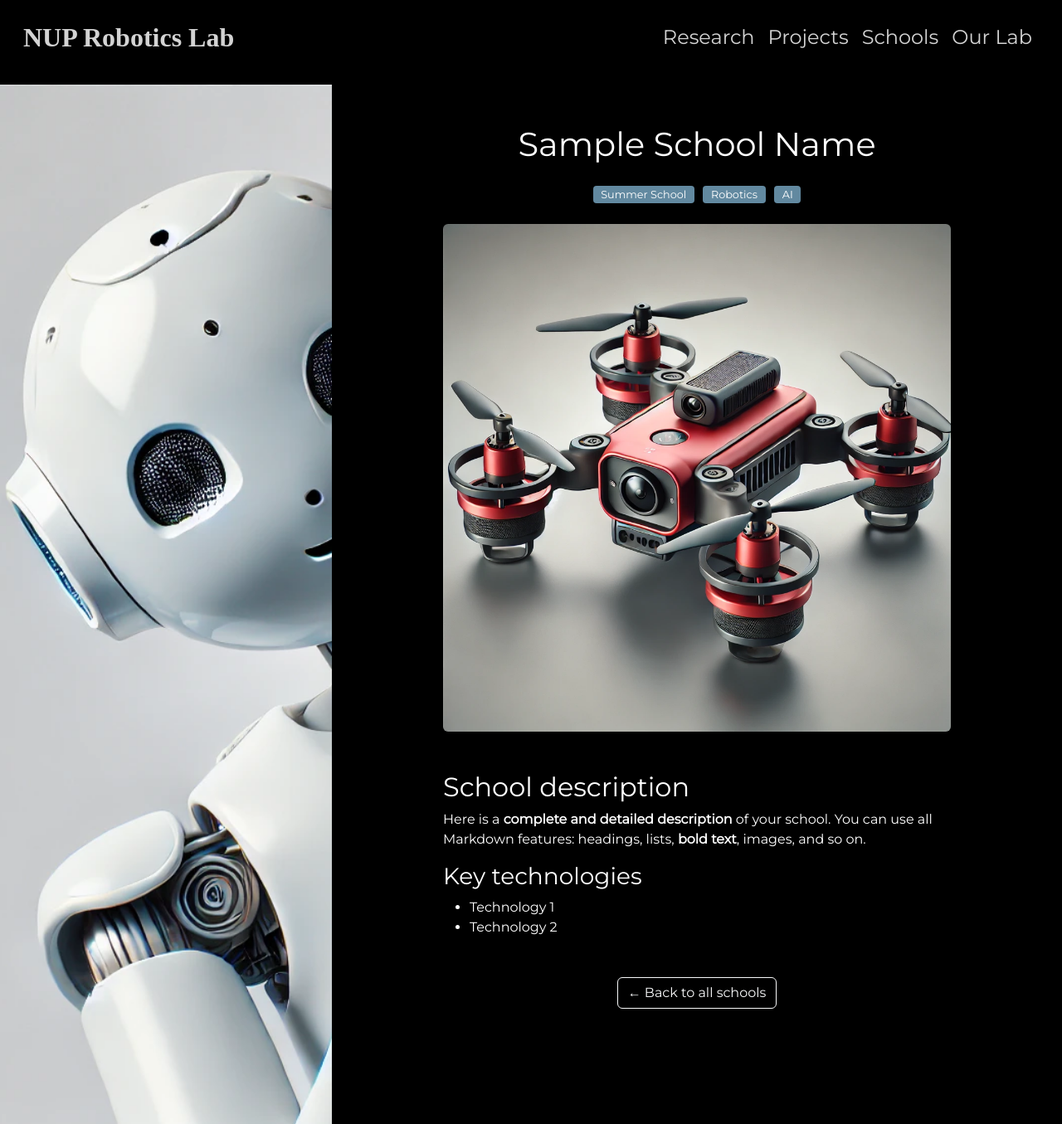
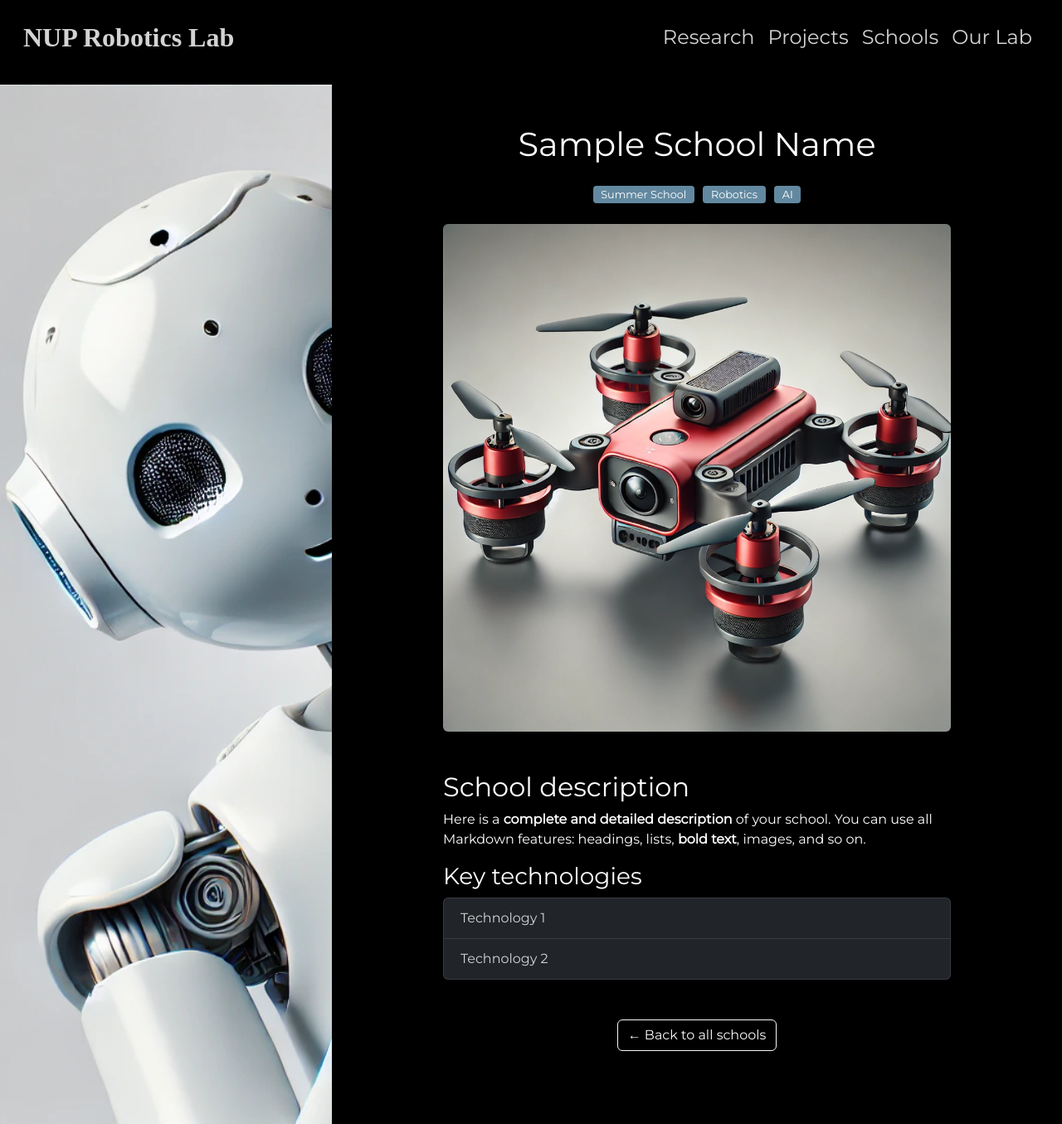
Before and after one commit to rcicd/robo_lab, a Jekyll site: the page built from _schools/sample.md, in a window 1280 px wide and 1355 px high. Shown: the whole window at 83% size. Built offline with Jekyll 4.4.1, drawn with Linux system fonts in a browser that asks for light colours; some web fonts are replaced.

Commit message:
fix style

```diff
--- a/assets/css/main.css
+++ b/assets/css/main.css
@@ -24,6 +24,47 @@
   font-family: 'Montserrat', sans-serif;
   background-color: var(--bg-dark);
   color: white;
+}
+
+/* Automatic Bootstrap-like styles for lists in content */
+.project-content ul,
+.project-content ol {
+  padding-left: 0;
+  list-style: none;
+  margin-bottom: 1rem;
+  border-radius: 0.375rem; /* Rounded corners */
+  background-color: #212529; /* Dark background */
+  border: 1px solid rgba(255, 255, 255, 0.1);
+  overflow: hidden; /* Ensures corners are rounded correctly */
+}
+
+.project-content li {
+  position: relative;
+  display: block;
+  padding: 0.75rem 1.25rem;
+  background-color: transparent;
+  border-bottom: 1px solid rgba(255, 255, 255, 0.1);
+  color: var(--text-light);
+}
+
+.project-content li:last-child {
+  border-bottom: none;
+}
+
+/* Special styles for ordered lists to keep numbering */
+.project-content ol {
+    counter-reset: list-item;
+}
+
+.project-content ol > li {
+    counter-increment: list-item;
+}
+
+.project-content ol > li::before {
+    content: counter(list-item) ". ";
+    font-weight: bold;
+    color: var(--primary-color); /* Use the site's primary color for numbers */
+    margin-right: 0.5em;
 }
 
 /* ===== НАВИГАЦИЯ (без изменений) ===== */
@@ -117,15 +158,14 @@
   animation: bobbing 3s infinite ease-in-out;
 }
 
-/* Стили для самого изображения внутри кнопки */
 #scrollTopBtn img {
-  width: 60px; /* Задайте нужный размер */
+  width: 90px;
   height: auto;
 }
 
 #scrollTopBtn:hover {
   opacity: 1;
-  transform: scale(1.1); /* Немного увеличиваем при наведении */
+  transform: scale(1.2);
 }
 
 /* Сама анимация покачивания */
@@ -153,9 +193,13 @@
   }
 }
 
-/* Остальные медиа-запросы */
+
 @media (max-width: 790px) {
   .navbar-collapse { background-color: black; padding: 1rem 0; margin-top: 1rem; }
   .navbar-nav { text-align: center; }
   .nav-item { margin: 0.5rem 0; }
+      #scrollTopBtn img {
+      width: 60px;
+      height: auto;
+    }
 }
```
Also changed, not shown: schools.md (+2 -2 lines).
